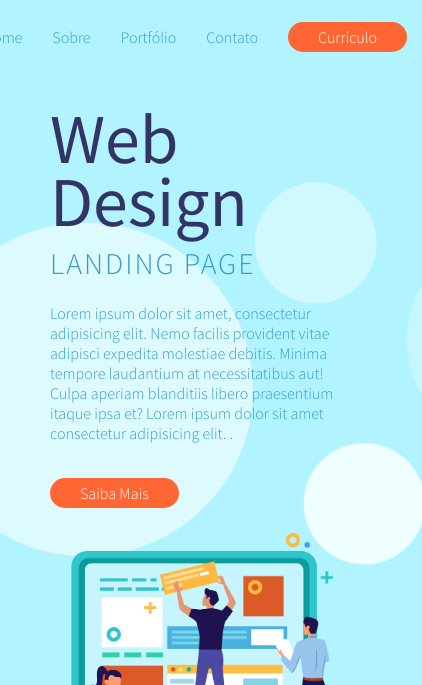
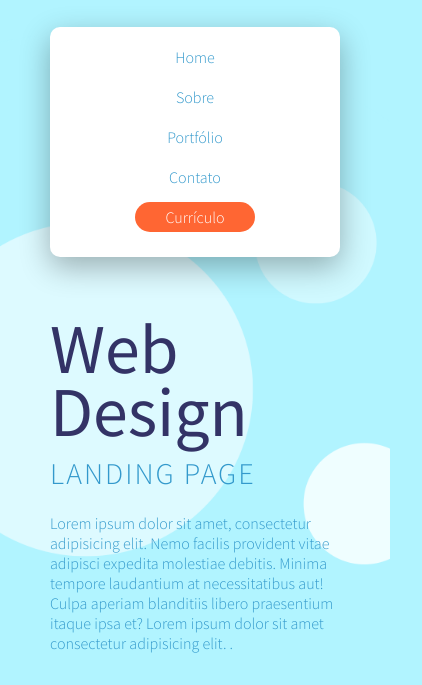
Before and after one commit to David-Jos3/Landing-Page-VidaFullStack, a plain HTML site: page index.html in a window 390 px wide. Shown: the part 130-815 px from the top of the page, 422 px wide, since content can reach past the window. Drawn offline with Linux system fonts and the light colour scheme.

Commit message:
Finish web responsive

```diff
--- a/assets/css/responsive-elements.css
+++ b/assets/css/responsive-elements.css
@@ -57,4 +57,28 @@
     .container{
         width: 290px;
     }
+
+    header nav {
+        background: #fff;
+        width: 100%;
+        padding: 10px 0 20px;
+        border-radius: 10px;
+        box-shadow: 0px 10px 30px rgba(0, 0, 0, 0.3);
+    }
+
+    header nav ul{
+        flex-direction: column;
+    }
+
+    header nav ul li{
+        margin: 10px 0;
+    }
+
+
 }
+
+@media(max-width: 320px){
+    .container{
+        width: 290px;
+    }
+}
```
